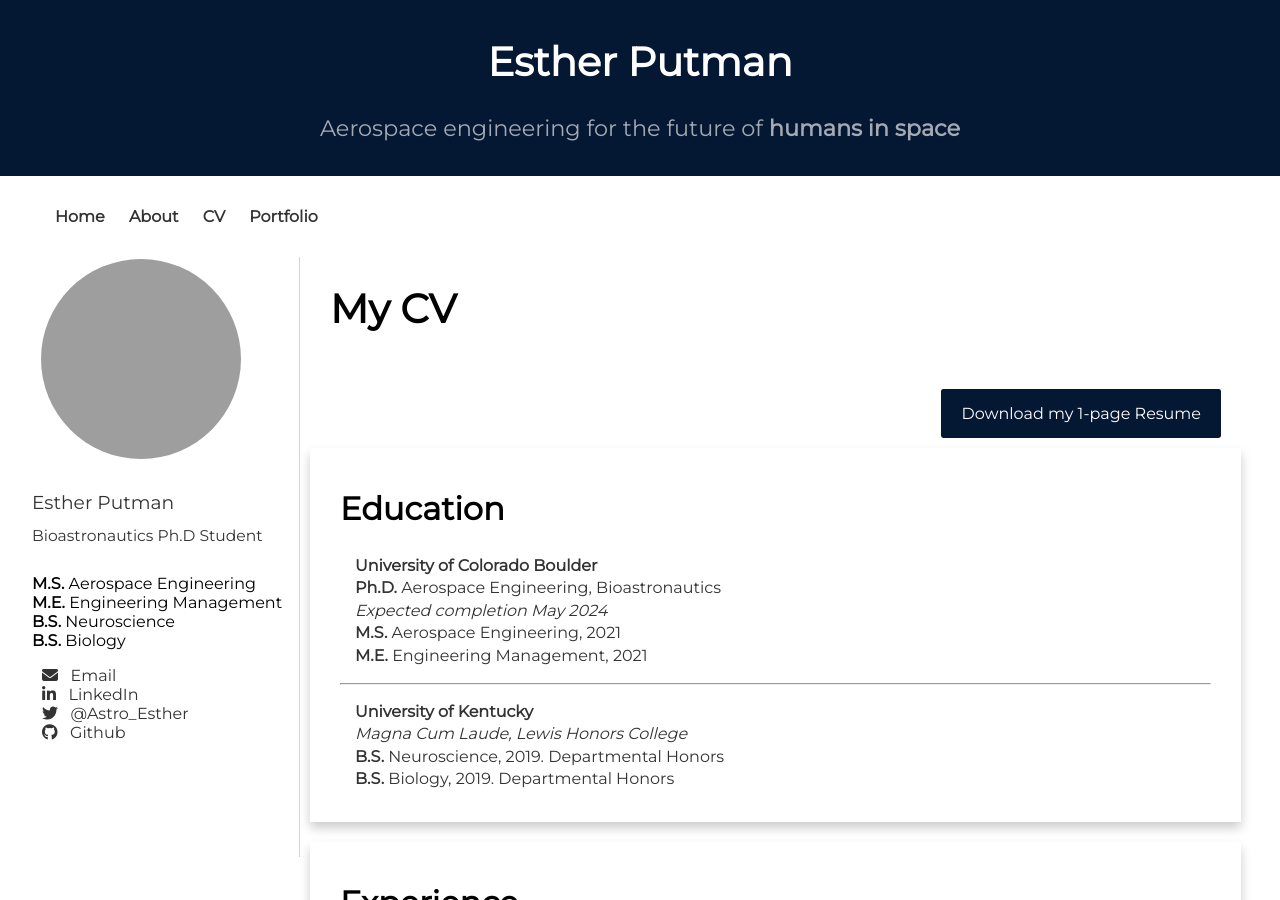
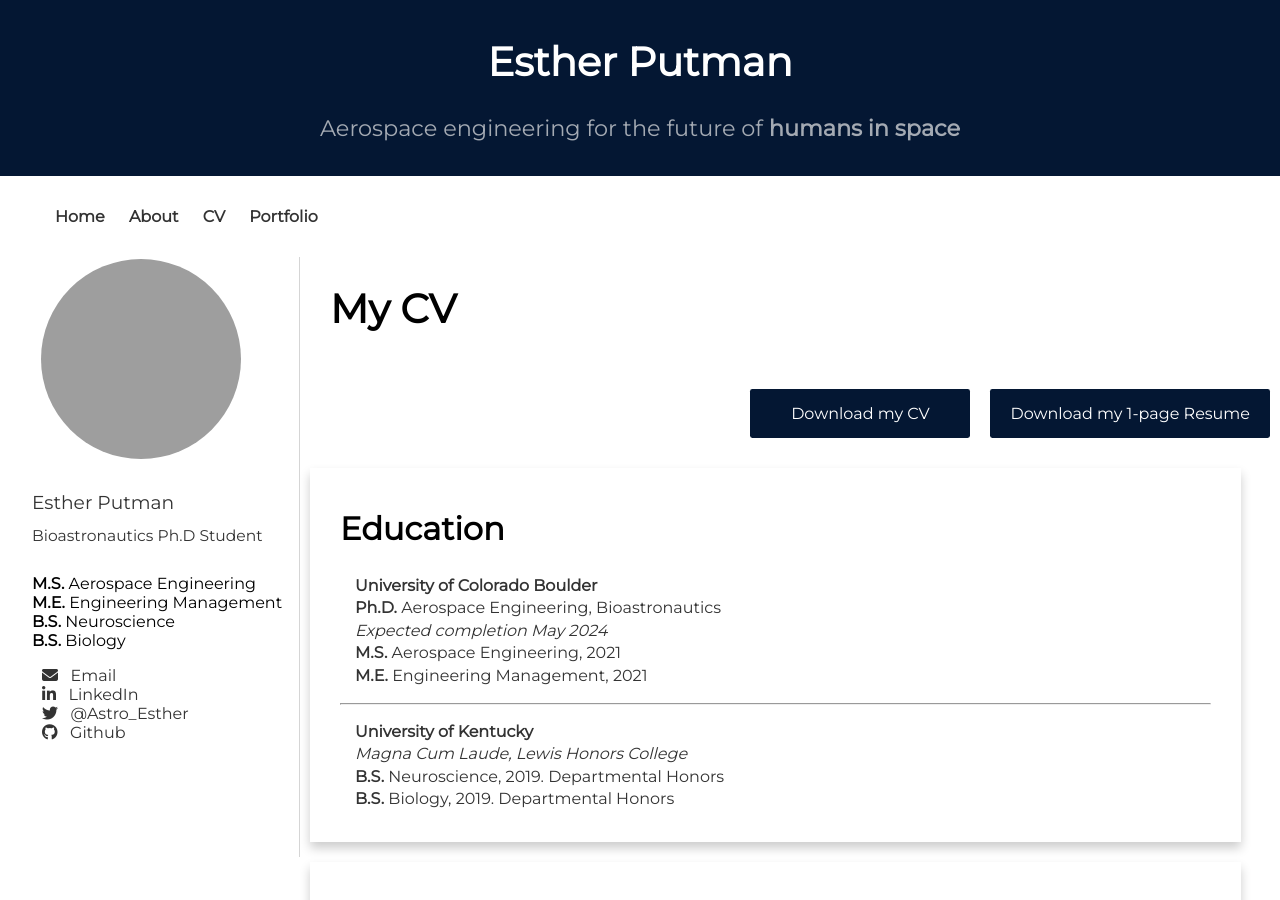
Before and after one commit to eputman/eputman.github.io, a Jekyll site: the page built from CV/index.html, in a window 1280 px wide and 900 px high. Built offline with Jekyll 4.4.1, drawn with Linux system fonts in a browser that asks for light colours; nearby versions of some CDN libraries; grey boxes are pictures that could not be loaded.

Commit message:
Fixed CV download addition

```diff
--- a/CV/index.html
+++ b/CV/index.html
@@ -29,9 +29,12 @@ title: CV
 	<div class="content">
 
 			<h1> My CV</h1><br>
-			<div style="width:95%;">
-			<a style="float:right;" href="https://eputman.github.io/documents/Putman_Resume_2022.pdf" target="_blank" class="button">Download my 1-page Resume</a><br>
-			</div>
+			<div class="clearfix">
+				<div class="flex-container" style="justify-content:flex-end; flex-wrap:wrap;">
+				<a href="https://eputman.github.io/documents/Putman_CV22.pdf" target="_blank" class="button">Download my CV</a>
+				<a href="https://eputman.github.io/documents/Putman_Resume_2022.pdf" target="_blank" class="button">Download my 1-page Resume</a><br>
+				</div><!--flexcontainer-->
+			</div><!--clearfix-->
 		<div class="card">
 			<div class="container">
 				<h2><b>Education</b></h2>
```
